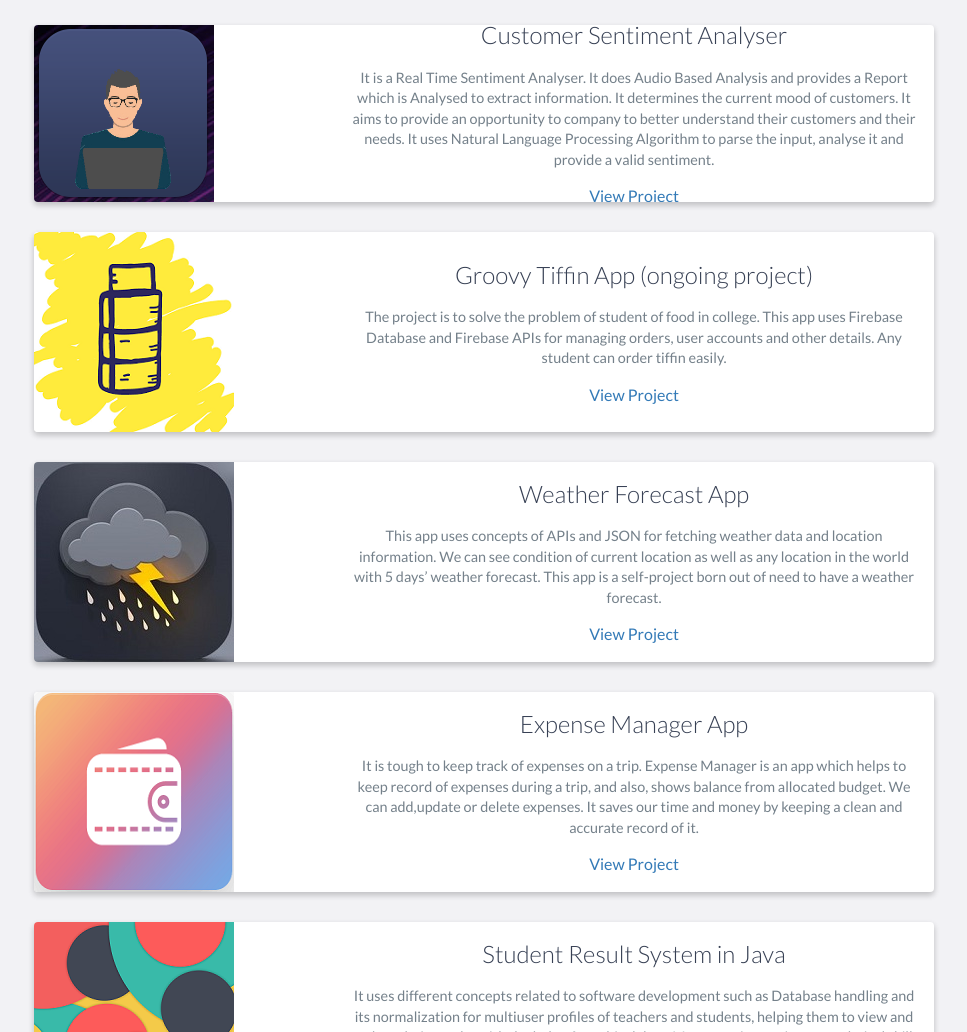
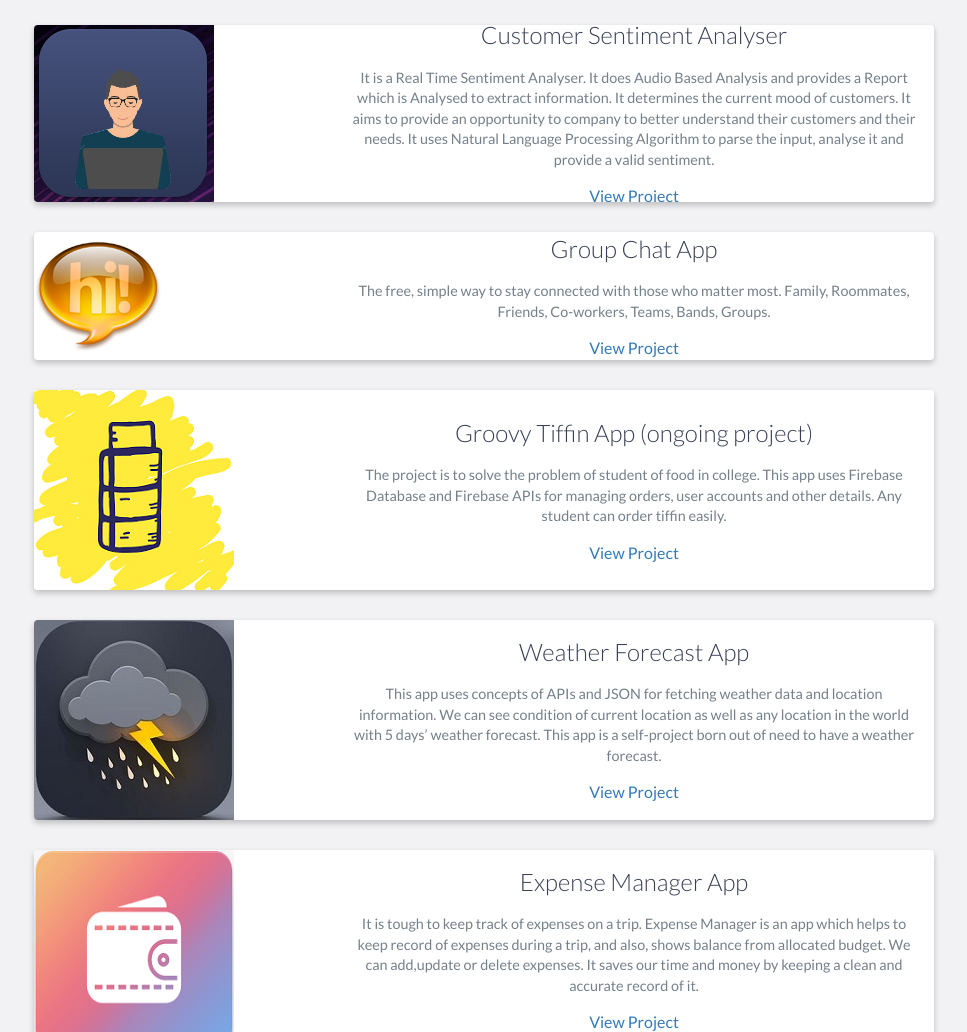
Before and after one commit to abhimanyu96edu/abhimanyu96edu.github.io, a website: page index.html in a window 1280 px wide. Shown: the part 1559-2591 px from the top of the page, without its empty margins (156-1123 px from the left). Drawn offline with nearby package versions, Linux system fonts and the light colour scheme.

Commit message:
Group Chat

```diff
--- a/index.html
+++ b/index.html
@@ -122,6 +122,22 @@
 
 						</p>
                         <a href="https://github.com/abhimanyu96edu/CustomerSentimentAnalyser">View Project</a>
+                    </div>
+                    <!-- End .project-info -->
+                </div>
+                <!-- End .project -->
+
+				<div class="project shadow-large">
+                    <div class="project-image">
+                        <img src="images/gc.png" />
+                    </div>
+                    <!-- End .project-image -->
+                    <div class="project-info">
+                        <h3>Group Chat App</h3>
+                        <p>
+							The free, simple way to stay connected with those who matter most. Family, Roommates, Friends, Co-workers, Teams, Bands, Groups.
+						</p>
+                        <a href="https://github.com/abhimanyu96edu/GroupChat">View Project</a>
                     </div>
                     <!-- End .project-info -->
                 </div>
```
Also changed, not shown: images/gc.png (added), 1 other file.
